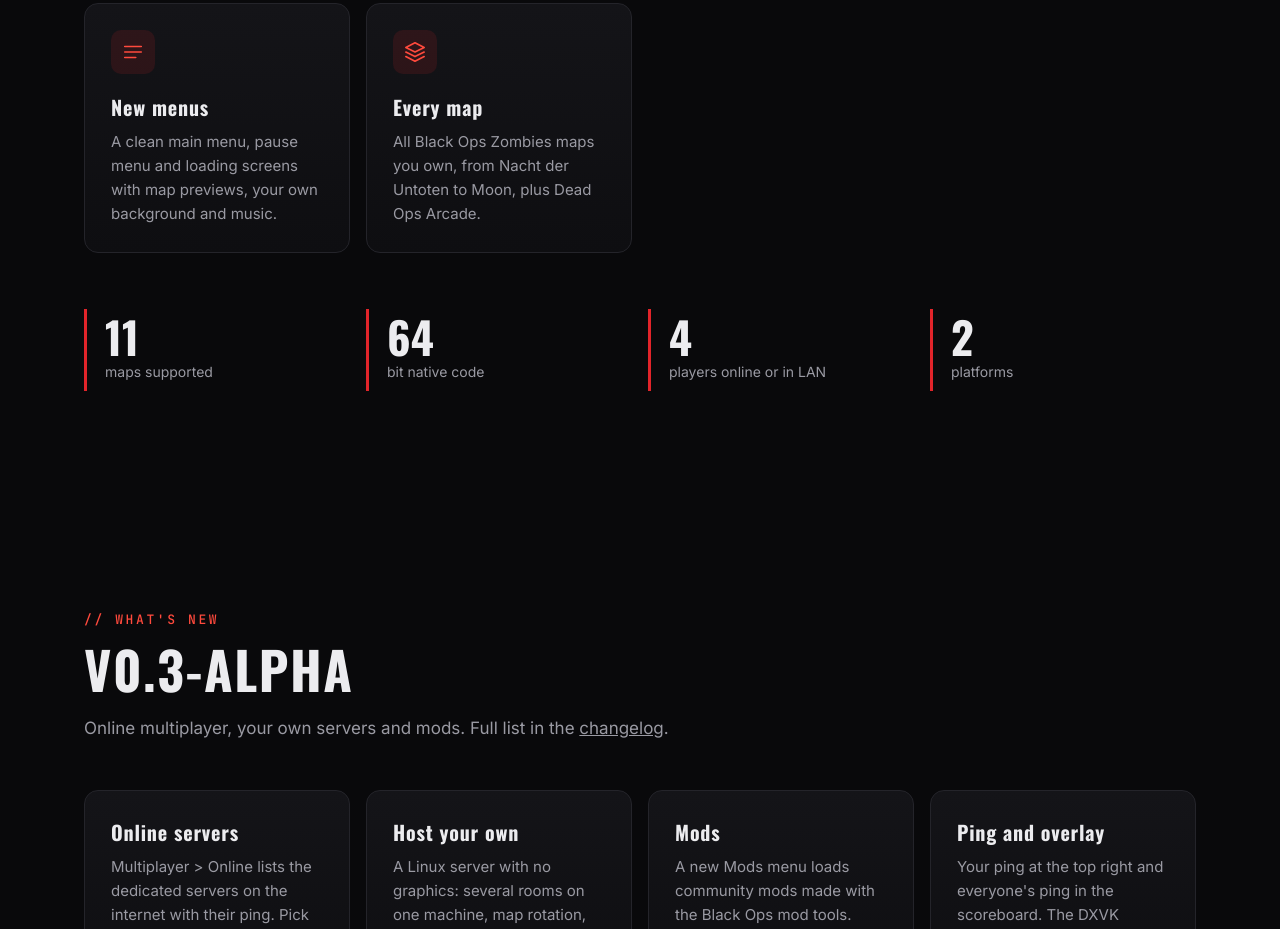
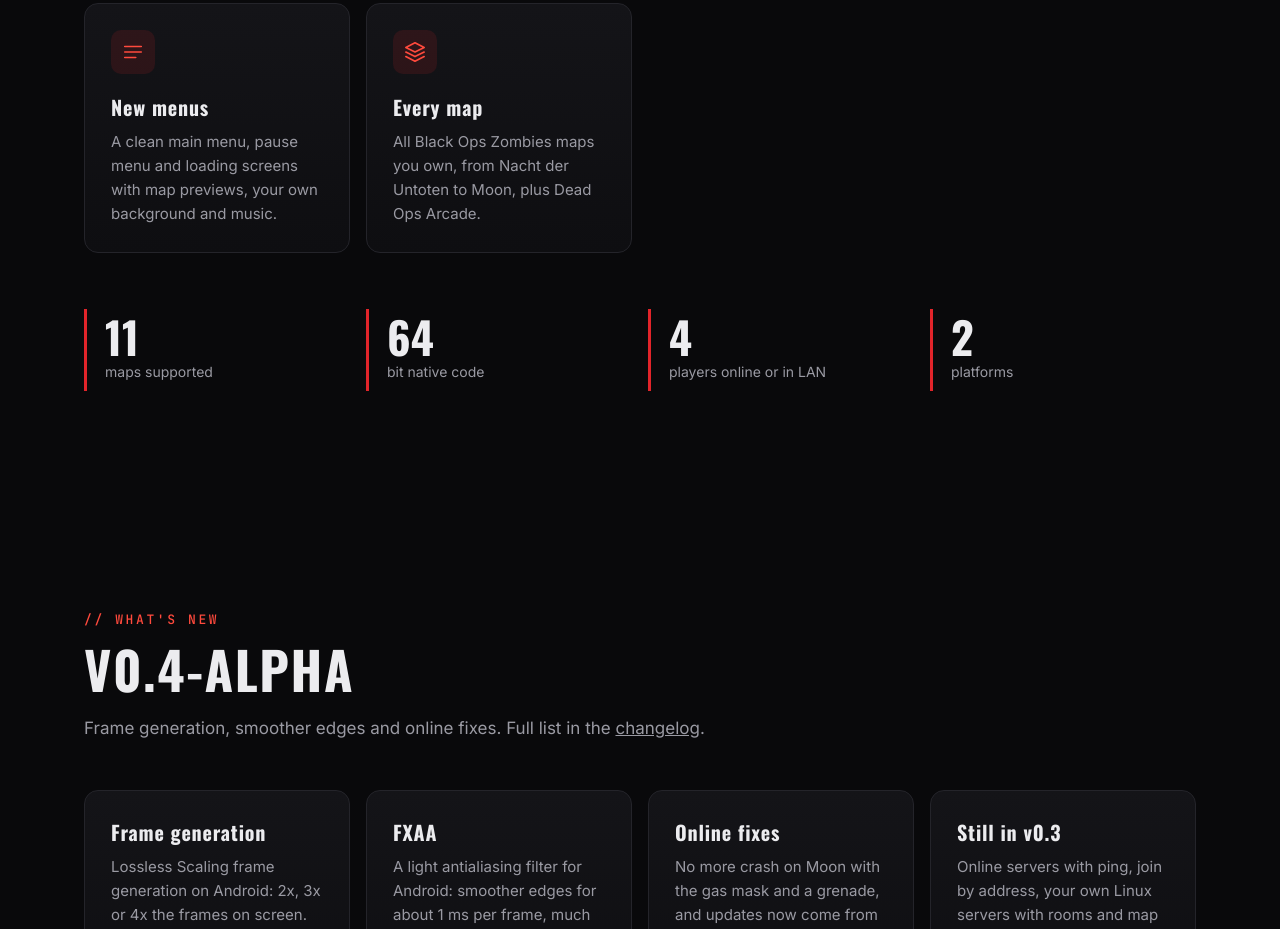
Before and after one commit to Joolace/T5-Jool---Black-Ops-Recomp, a plain HTML site: page docs/index.html in a window 1280 px wide. Shown: the part 1871-2800 px from the top of the page. Drawn offline with nearby package versions, Linux system fonts and the light colour scheme.

Commit message:
update to 0.4

```diff
--- a/docs/index.html
+++ b/docs/index.html
@@ -207,7 +207,7 @@ footer p{max-width:760px;margin-top:20px;line-height:1.7}
     </div>
     <p class="alpha-note"><b>Alpha</b> · in active development · expect bugs and crashes</p>
     <div class="badges">
-      <span class="badge"><b>●</b> v0.3-alpha</span>
+      <span class="badge"><b>●</b> v0.4-alpha</span>
       <span class="badge">Linux x86_64</span>
       <span class="badge">Android arm64</span>
       <span class="badge">Vulkan</span>
@@ -248,14 +248,14 @@ footer p{max-width:760px;margin-top:20px;line-height:1.7}
   <div class="wrap">
     <div class="reveal">
       <div class="kicker">// What's new</div>
-      <h2>v0.3-alpha</h2>
-      <p class="lead">Online multiplayer, your own servers and mods. Full list in the <a href="https://github.com/Joolace/T5-Jool---Black-Ops-Recomp/blob/main/CHANGELOG.md">changelog</a>.</p>
+      <h2>v0.4-alpha</h2>
+      <p class="lead">Frame generation, smoother edges and online fixes. Full list in the <a href="https://github.com/Joolace/T5-Jool---Black-Ops-Recomp/blob/main/CHANGELOG.md">changelog</a>.</p>
     </div>
     <div class="grid">
-      <div class="card reveal"><h3>Online servers</h3><p>Multiplayer &gt; Online lists the dedicated servers on the internet with their ping. Pick one and join mid-round, or join any server by its address.</p></div>
-      <div class="card reveal"><h3>Host your own</h3><p>A Linux server with no graphics: several rooms on one machine, map rotation, automatic restart. <a href="https://github.com/Joolace/T5-Jool---Black-Ops-Recomp/blob/main/SERVER.md">Read the guide</a>.</p></div>
-      <div class="card reveal"><h3>Mods</h3><p>A new Mods menu loads community mods made with the Black Ops mod tools. Choose one and the game restarts with it.</p></div>
-      <div class="card reveal"><h3>Ping and overlay</h3><p>Your ping at the top right and everyone's ping in the scoreboard. The DXVK overlay shows exactly what you choose.</p></div>
+      <div class="card reveal"><h3>Frame generation</h3><p>Lossless Scaling frame generation on Android: 2x, 3x or 4x the frames on screen. Bring your own copy of Lossless Scaling. Experimental.</p></div>
+      <div class="card reveal"><h3>FXAA</h3><p>A light antialiasing filter for Android: smoother edges for about 1 ms per frame, much cheaper than MSAA.</p></div>
+      <div class="card reveal"><h3>Online fixes</h3><p>No more crash on Moon with the gas mask and a grenade, and updates now come from the right GitHub page.</p></div>
+      <div class="card reveal"><h3>Still in v0.3</h3><p>Online servers with ping, join by address, your own Linux servers with rooms and map rotation, and the Mods menu.</p></div>
     </div>
   </div>
 </section>
@@ -343,6 +343,7 @@ footer p{max-width:760px;margin-top:20px;line-height:1.7}
       <div class="item done reveal"><div class="when">DONE · v0.2</div><h4>Automatic updates</h4><p>The launcher updates T5Jool and your Turnip driver.</p></div>
       <div class="item done reveal"><div class="when">DONE · v0.3</div><h4>Online multiplayer</h4><p>Dedicated servers, server browser with ping, join by address, rooms and map rotation.</p></div>
       <div class="item done reveal"><div class="when">DONE · v0.3</div><h4>Mods menu</h4><p>Community mods made with the Black Ops mod tools, loaded from the main menu.</p></div>
+      <div class="item done reveal"><div class="when">DONE · v0.4</div><h4>Frame generation and FXAA</h4><p>Lossless Scaling frame generation on Android and Linux, FXAA on Android.</p></div>
       <div class="item now reveal"><div class="when">IN PROGRESS</div><h4>Mali GPU support</h4><p>Experimental with PanVK: we need testers with Mali devices.</p></div>
       <div class="item reveal"><div class="when">PLANNED</div><h4>Seamless map change</h4><p>Servers change map without players reconnecting.</p></div>
       <div class="item reveal"><div class="when">PLANNED</div><h4>Custom maps and engine mods</h4><p>More mod types, with an easy way to install them.</p></div>
```
Also changed, not shown: 3 other files.
